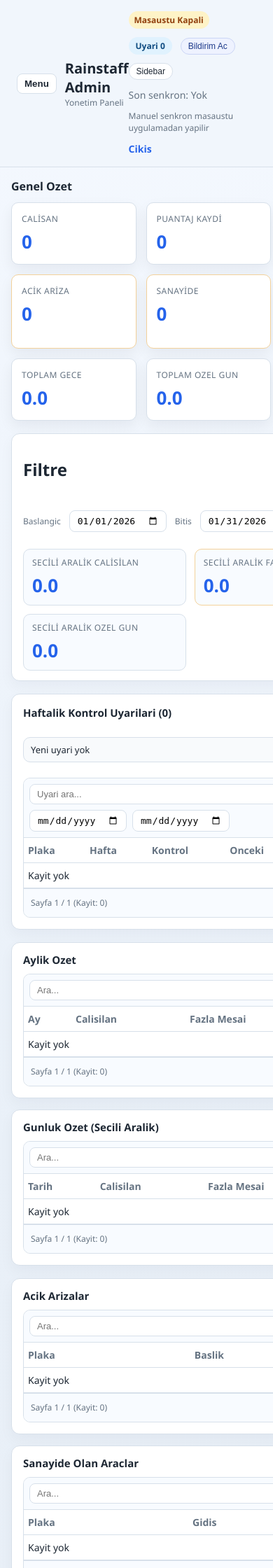
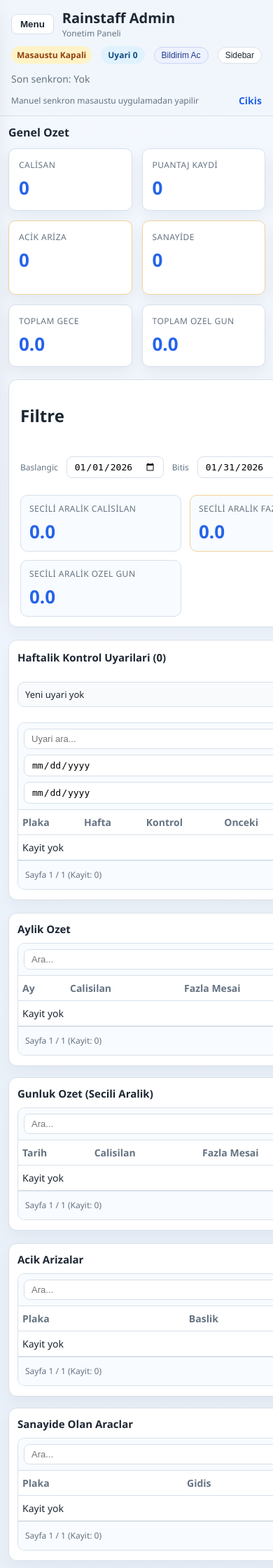
Before and after one commit to yabujinnn06/rainstaff, a Flask app: page / in a window 390 px wide; the page is wider, and only the part inside the window is pictured. Shown: the top 2240 px of that part at 70% size. Run offline with Flask 3, Linux system fonts and the light colour scheme; a user stored in the database is signed in.

Commit message:
Improve mobile responsiveness and sidebar behavior

```diff
--- a/server/static/style.css
+++ b/server/static/style.css
@@ -242,6 +242,7 @@ body {
 }
 
 .sidebar {
+  width: 240px;
   padding: 20px 16px;
   border-right: 1px solid var(--border);
   background: #f8fbff;
@@ -744,11 +745,44 @@ tbody tr:hover {
 }
 
 @media (max-width: 900px) {
+  .topbar {
+    flex-direction: column;
+    align-items: flex-start;
+    gap: 10px;
+    padding: 12px 16px;
+  }
+
+  .sync {
+    width: 100%;
+    justify-content: space-between;
+  }
+
+  .sidebar-toggle {
+    padding: 6px 12px;
+  }
+
+  .content {
+    padding: 12px;
+  }
+
+  .panel {
+    padding: 12px 12px 14px;
+  }
+
   .kpi-grid {
     grid-template-columns: repeat(auto-fit, minmax(150px, 1fr));
   }
 
   .table-search {
+    width: 100%;
+  }
+
+  .table-tools {
+    flex-direction: column;
+    align-items: stretch;
+  }
+
+  .table-date {
     width: 100%;
   }
 
--- a/server/templates/dashboard.html
+++ b/server/templates/dashboard.html
@@ -744,6 +744,13 @@
           document.body.classList.toggle("sidebar-hidden");
         });
       }
+      document.querySelectorAll(".sidebar a").forEach((link) => {
+        link.addEventListener("click", () => {
+          if (window.innerWidth <= 1100) {
+            document.body.classList.remove("sidebar-open");
+          }
+        });
+      });
       const allToggle = document.querySelector('input[name="all"]');
       const startInput = document.querySelector('input[name="start"]');
       const endInput = document.querySelector('input[name="end"]');
```
